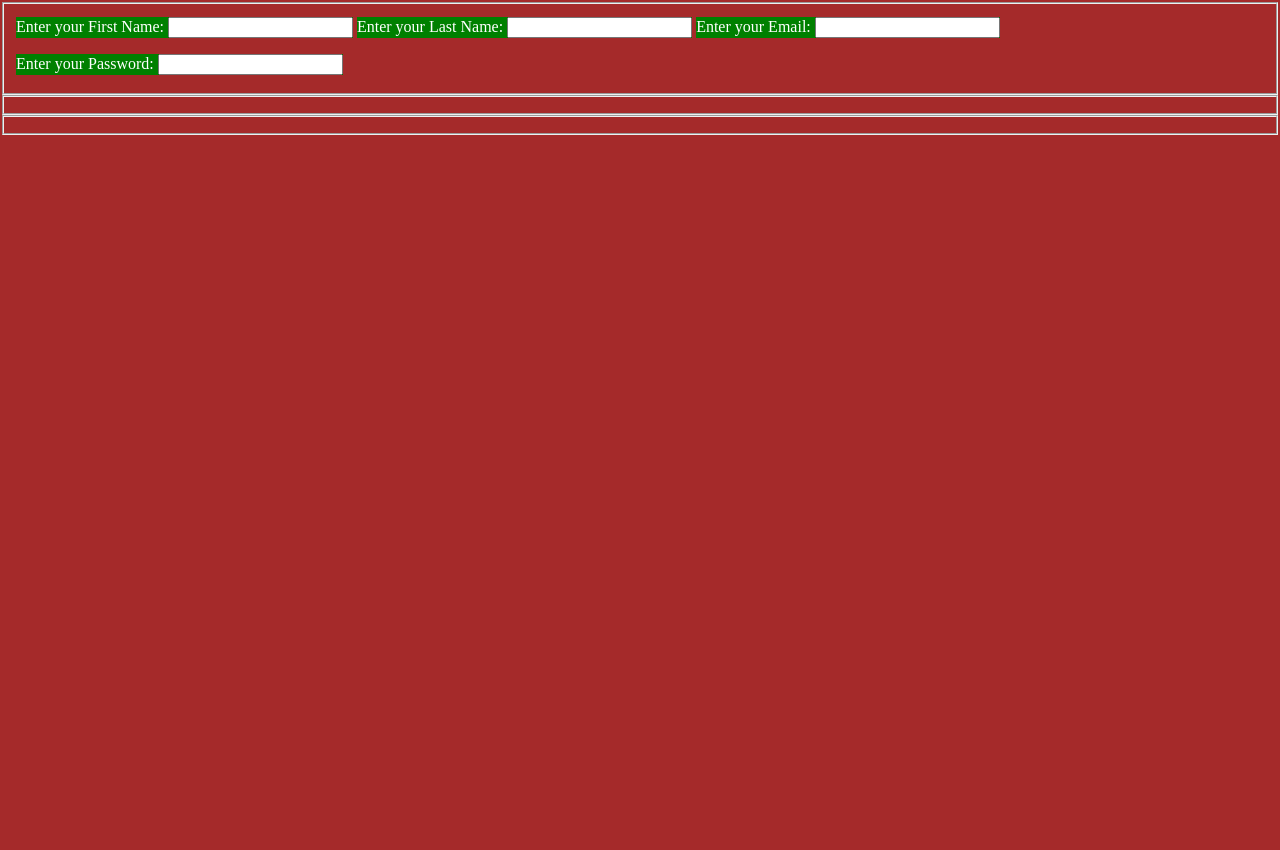
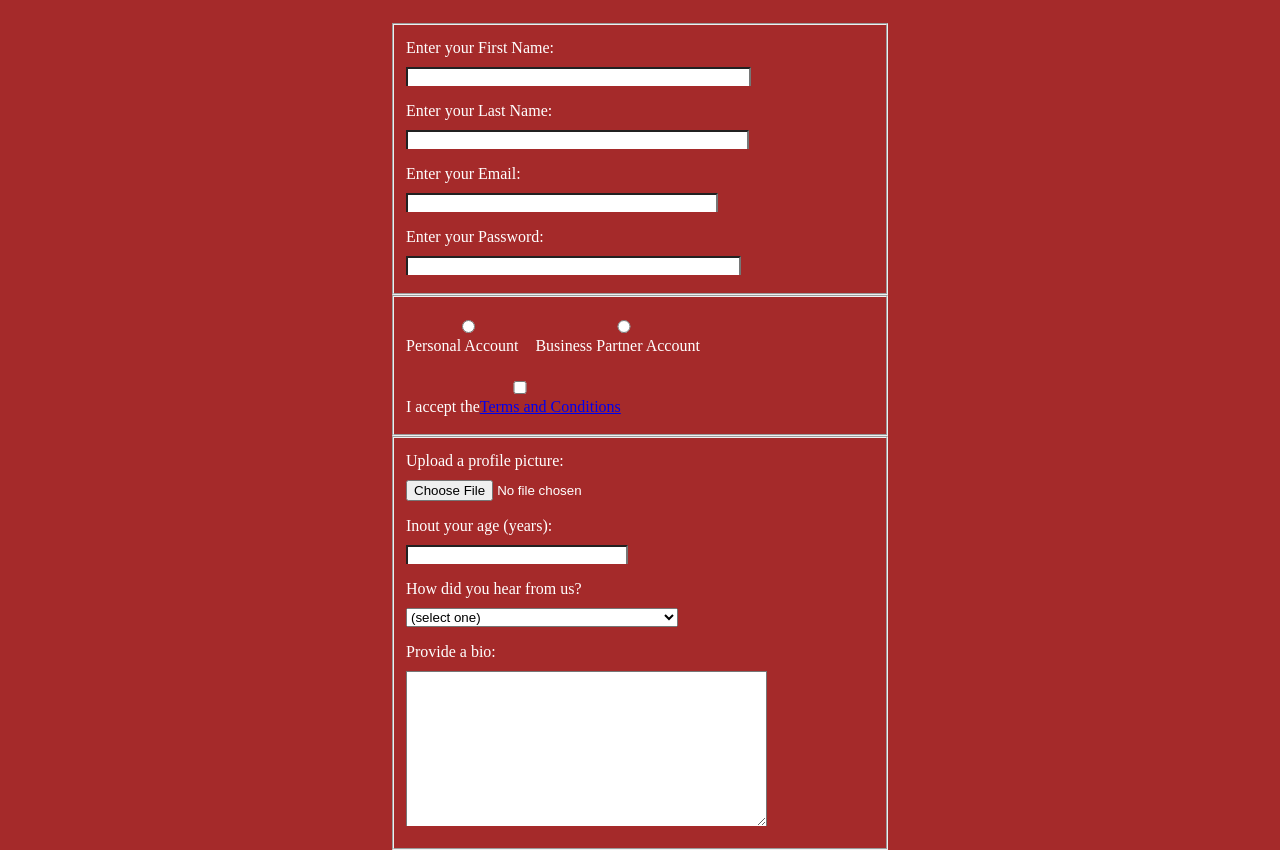
Before and after one commit to reynajane/HTML-FORM-EXERCISES2, a plain HTML site: page index.html in a window 1280 px wide. Shown: the part 78-928 px from the top of the page. Before the commit the page ends 821 px from the top, so only its background shows below. Drawn offline with Linux system fonts and the light colour scheme.

Commit message:
update all files

```diff
--- a/index.html
+++ b/index.html
@@ -23,13 +23,30 @@
 
     <!-- Fieldset 2 -->
         <fieldset>
-
+            <label for="#"> <input type="radio" name="" id="">Personal Account</label>
+            <label for="#"> <input type="radio" name="" id="">Business Partner Account</label>
+            <label for="#"> <input type="checkbox" required>I accept the<a href="#">Terms and Conditions</a> </label>
         </fieldset>
 
+    <!-- Fieldset 3 -->
+        <fieldset>
+            <label>Upload a profile picture: <input type="file" name="fileUpload"></label>
+            <label for="#">Inout your age (years): <input type="number" name="age" min="13" max="120"></label>
+            <label>
+            How did you hear from us?
+            <select>
+                <option value="#">(select one)</option>
+                <option value="1">News</option>
+                <option value="2">Blog</option>
+                <option value="3">Forums</option>
+                <option value="4">Others</option>
 
-    <!-- Fielset 3 -->
-        <fieldset>
-
+            </select>
+            </label>
+            <label for="#">
+                Provide a bio:
+                <textarea name="3" cols="30" rows="10"></textarea>
+            </label>
         </fieldset>
 
 
--- a/styles.css
+++ b/styles.css
@@ -5,10 +5,46 @@ body{
     background-color: brown;
     color: white;
     font-family: 'Poppins' sans-serif;
+    font-size: 16px;
+}
+
+h1,p{
+    margin: 1em auto;
+    text-align: center;
+}
+
+form{
+    margin: 0 auto;
+    max-width: 500px;
 }
 
 label{
     display: inline-block;
-    background-color: green;
+    /* background-color: green; */
     margin: 0.5rem 0;
 }
+
+input, textarea, select{
+    width: 100%;
+    margin: 10px 0 0;
+}
+
+input, textarea{
+    border-bottom: none;
+
+}
+
+.inline{
+    width: unset;
+    margin: 0 0.5em 0;
+    vertical-align: middle;
+}
+
+textarea{
+    color: green;
+}
+
+input[type="submit"]{
+    display: block;
+    margin: 0 auto;
+}
```
